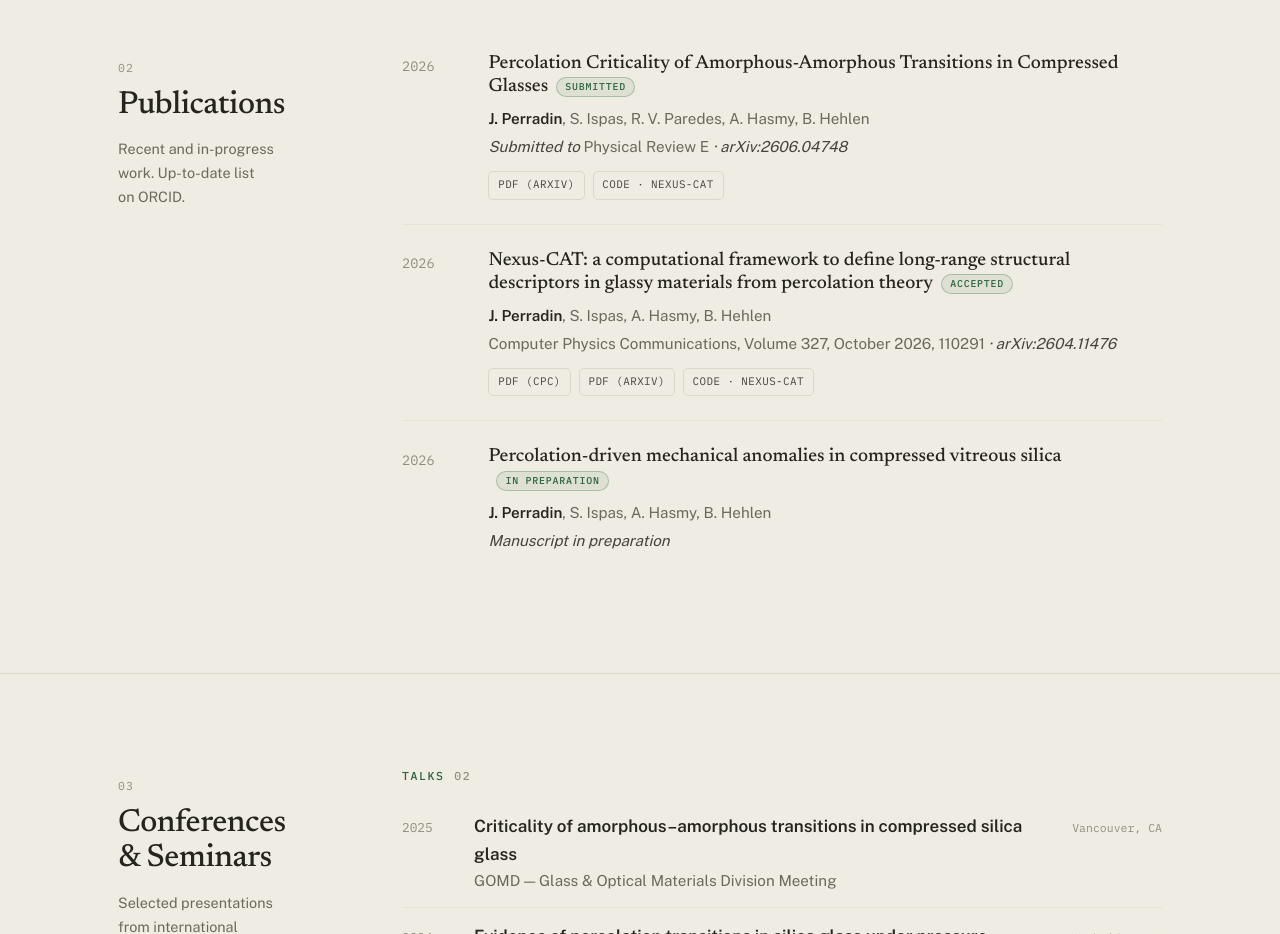
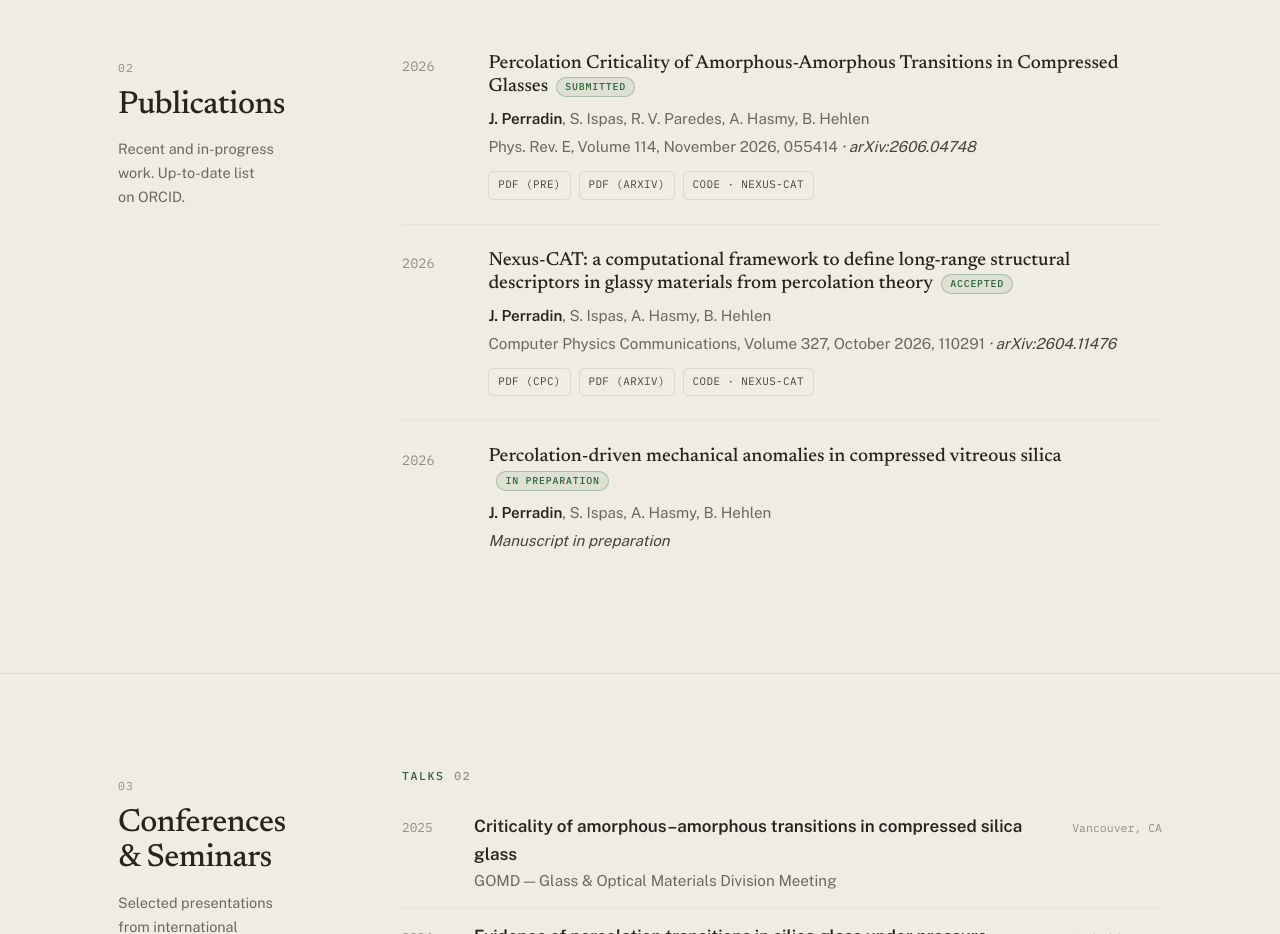
Before and after one commit to jperradin/jperradin.github.io, a plain HTML site: page index.html in a window 1280 px wide. Shown: the part 1380-2314 px from the top of the page. Drawn offline with nearby package versions, Linux system fonts and the light colour scheme.

Commit message:
content: PRE publication details; drop README

```diff
--- a/index.html
+++ b/index.html
@@ -126,8 +126,9 @@
           <div>
             <div class="pub-title">Percolation Criticality of Amorphous-Amorphous Transitions in Compressed Glasses<span class="status">submitted</span></div>
             <div class="authors"><span class="me">J. Perradin</span>, S. Ispas, R. V. Paredes, A. Hasmy, B. Hehlen</div>
-            <div class="venue">Submitted to <span class="vol">Physical Review E</span> · arXiv:2606.04748</div>
+            <div class="venue"><span class="vol">Phys. Rev. E, Volume 114, November 2026, 055414</span> · arXiv:2606.04748</div>
             <div class="pub-links">
+              <a href="https://doi.org/10.1103/5lnm-slgg" target="_blank" rel="noopener">PDF (PRE)</a>
               <a href="https://arxiv.org/abs/2606.04748" target="_blank" rel="noopener">PDF (arXiv)</a>
               <a href="https://github.com/jperradin" target="_blank" rel="noopener">Code · Nexus-CAT</a>
             </div>
```
Also changed, not shown: 1 other file.
